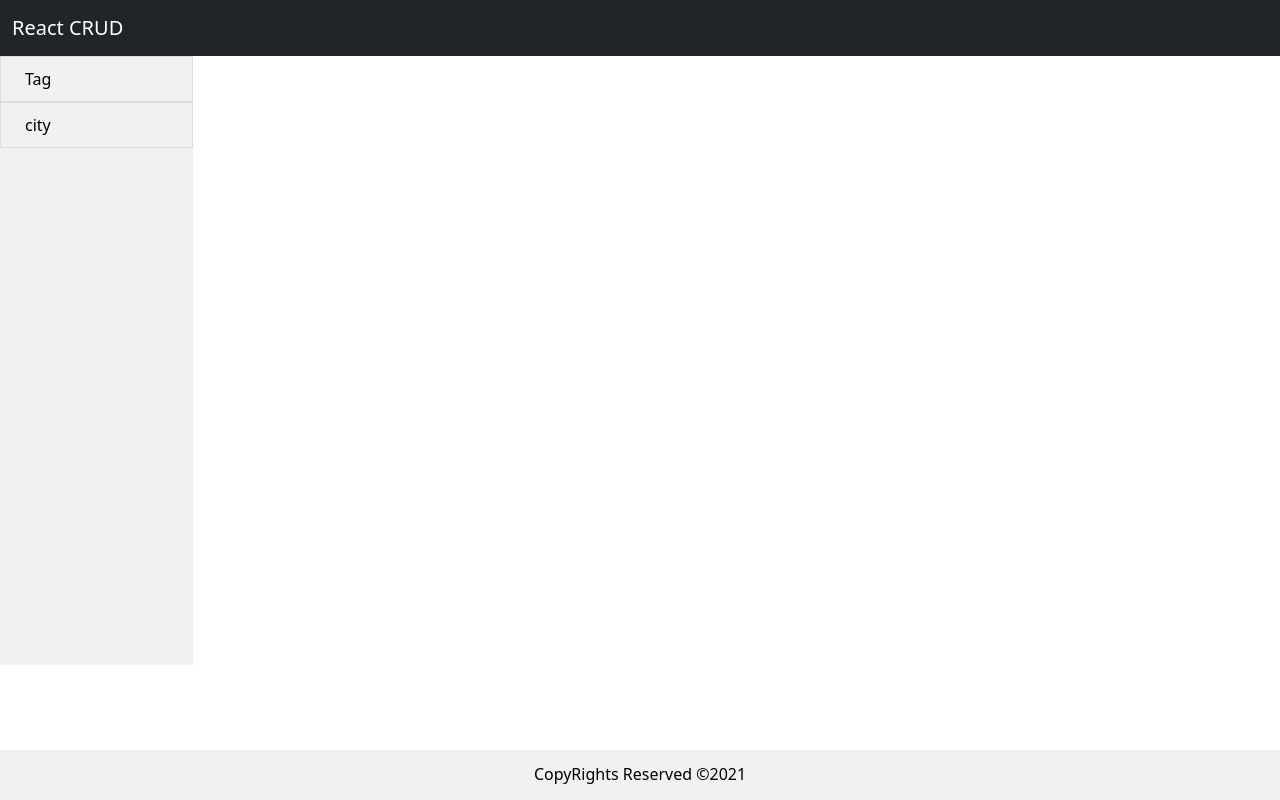
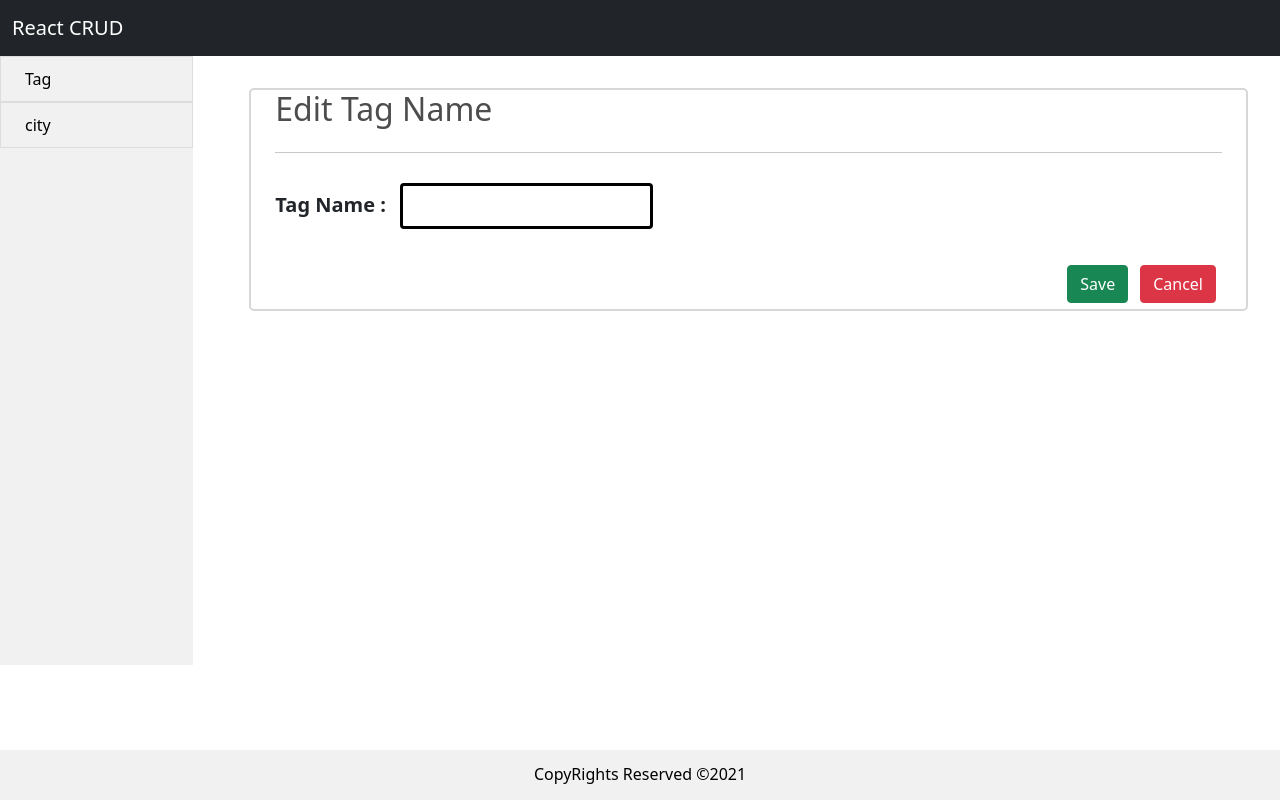
Before and after one commit to Vinoo-GIT/crud-operation, a React (Create React App) app: page /EditTag in a window 1280 px wide. Built offline with nearby package versions, Linux system fonts and the light colour scheme.

Commit message:
tags upadated

```diff
--- a/package.json
+++ b/package.json
@@ -14,6 +14,8 @@
     "react-router": "^6.0.2",
     "react-router-dom": "^5.3.0",
     "react-scripts": "4.0.3",
+    "reactstrap": "^9.0.1",
+    "uuid": "^8.3.2",
     "web-vitals": "^1.1.2"
   },
   "scripts": {
--- a/src/App.js
+++ b/src/App.js
@@ -1,5 +1,6 @@
 import Header from "./components/Header";
-
+import EditTag from "./components/EditTag";
+import DeleteTag from "./components/DeleteTag";
 import City from "./City";
 import Tags from "./Tags";
 import "./App.css";
@@ -37,6 +38,14 @@ const routes = [
     path: "/FormValidationTag",
     main: () => <FormValidationTag />,
   },
+  {
+    path: "/EditTag",
+    main: () => <EditTag />,
+  },
+  {
+    path:"/DeleteTag",
+    main: () => <DeleteTag />,
+  }
 ];
 
 function App() {
--- a/src/City.js
+++ b/src/City.js
@@ -32,7 +32,7 @@ const City = () => {
             <td>
               {" "}
               <Button variant="warning">Edit</Button>{" "}
-              <Button onClick="{DeleteUser}" variant="danger">
+              <Button variant="danger">
                 Delete
               </Button>
             </td>
--- a/src/Tags.js
+++ b/src/Tags.js
@@ -3,6 +3,7 @@ import Button from "react-bootstrap/Button";
 import Table from "react-bootstrap/Table";
 import "./Styles/table.css";
 import { Link } from "react-router-dom";
+
 
 const Tags = () => {
   return (
@@ -28,45 +29,64 @@ const Tags = () => {
             <td>1</td>
             <td>Kia</td>
             <td>
-              {" "}
-              <Button variant="warning">Edit</Button>{" "}
+
+              <Link to="/EditTag">
+              <Button variant="warning">Edit</Button>
+              </Link>
+              <Link to="/DeleteTag">
               <Button variant="danger">Delete</Button>
+              </Link>
             </td>
           </tr>
           <tr>
             <td>2</td>
             <td>Ford</td>
             <td>
-              {" "}
-              <Button variant="warning">Edit</Button>{" "}
+
+              <Link to="/EditTag">
+              <Button variant="warning">Edit</Button>
+              </Link>
+              <Link to="/DeleteTag">
               <Button variant="danger">Delete</Button>
+              </Link>
             </td>
           </tr>
           <tr>
             <td>3</td>
             <td>Honda</td>
             <td>
-              {" "}
-              <Button variant="warning">Edit</Button>{" "}
+              <Link to="/EditTag">
+              <Button variant="warning">Edit</Button>
+              </Link>
+              <Link to="/DeleteTag">
               <Button variant="danger">Delete</Button>
+              </Link>
             </td>
           </tr>
           <tr>
             <td>4</td>
-            <td>Hyndai</td>
+            <td>Hyundai</td>
             <td>
-              {" "}
-              <Button variant="warning">Edit</Button>{" "}
+
+              <Link to="/EditTag">
+              <Button variant="warning">Edit</Button>
+              </Link>
+              <Link to="/DeleteTag">
               <Button variant="danger">Delete</Button>
+              </Link>
             </td>
           </tr>
           <tr>
             <td>5</td>
             <td>Tata</td>
             <td>
-              {" "}
-              <Button variant="warning">Edit</Button>{" "}
+
+              <Link to="/EditTag">
+              <Button variant="warning">Edit</Button>
+              </Link>
+              <Link to="/DeleteTag">
               <Button variant="danger">Delete</Button>
+              </Link>
             </td>
           </tr>
         </tbody>
--- /dev/null
+++ b/src/components/DeleteTag.js
@@ -0,0 +1,11 @@
+import React from 'react'
+
+function DeleteTag() {
+    return (
+        <div>
+
+        </div>
+    )
+}
+
+export default DeleteTag
--- /dev/null
+++ b/src/components/EditTag.js
@@ -0,0 +1,70 @@
+import { Col, Container, Row, Form, Button } from "react-bootstrap";
+import { Link } from "react-router-dom";
+import { useForm } from "react-hook-form";
+import "../index.css";
+
+const EditTag = () => {
+  const {
+    register,
+    handleSubmit,
+    formState: { errors },
+  } = useForm();
+
+  const onSubmit = (data) => {
+    alert(JSON.stringify(data));
+  };
+
+  return (
+    <div className="form_outline">
+      <Container className="form_top">
+        <Row className="form_header">
+          <Col sm={12}>
+            <h2>Edit Tag Name</h2>
+          </Col>
+        </Row>
+        <hr></hr>
+        <Row>
+          <Col sm={12}>
+            <Form onSubmit={handleSubmit(onSubmit)}>
+              <Form.Group className="mb-3">
+                <Form.Label className="City-name-text">Tag Name :</Form.Label>
+                <input
+                  className="city-validation-form-text-box"
+                  {...register("tag", {
+                    required: true,
+                    maxLength: 20,
+                    pattern: /^[A-Za-z]+$/i,
+                  })}
+                />
+                {errors?.tag?.type === "required" && (
+                  <p>This field is required</p>
+                )}
+                {errors?.tag?.type === "maxLength" && (
+                  <p>Tag name cannot exceed 20 characters</p>
+                )}
+                {errors?.tag?.type === "pattern" && (
+                  <p>Alphabetical characters only</p>
+                )}
+              </Form.Group>
+              <Row>
+                <Col sm={12} className="form_button">
+                  <Link to="/tag">
+                    {" "}
+                    <Button variant="danger" type="submit">
+                      Cancel
+                    </Button>{" "}
+                  </Link>
+                  <Button variant="success" type="submit">
+                    Save
+                  </Button>
+                </Col>
+              </Row>
+            </Form>
+          </Col>
+        </Row>
+      </Container>
+    </div>
+  );
+};
+
+export default EditTag;
```
Also changed, not shown: 1 other file (tests, documents, lock files or other folders).
